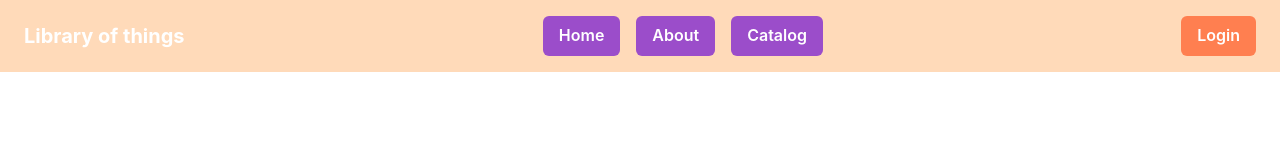
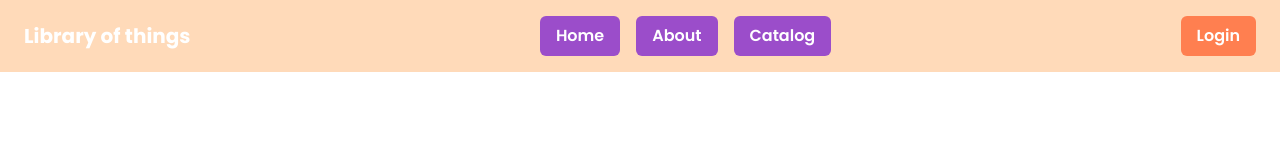
Before and after one commit to DennyNK/LibOfThings, a React (Vite) app in the folder client/: page / in a window 1280 px wide. Shown: the top 160 px of the page. Built offline with nearby package versions, Linux system fonts and the light colour scheme.

Commit message:
add poppins font

```diff
--- a/client/index.html
+++ b/client/index.html
@@ -3,6 +3,11 @@
   <head>
     <meta charset="UTF-8" />
     <meta name="viewport" content="width=device-width, initial-scale=1.0" />
+    <link
+      href="https://fonts.googleapis.com/css2?family=Poppins:wght@300;400;500;600;700&display=swap"
+      rel="stylesheet"
+    />
+
     <title>Library of things</title>
   </head>
   <body>
--- a/client/src/App.jsx
+++ b/client/src/App.jsx
@@ -6,7 +6,6 @@
 
   return (
     <>
-
     <Header/>
 
     </>
--- /dev/null
+++ b/client/src/components/home/Home.jsx
@@ -0,0 +1,5 @@
+export default function Home() {
+   return (
+
+   );
+}
--- a/client/src/theme.js
+++ b/client/src/theme.js
@@ -1,6 +1,10 @@
 import { extendTheme } from '@chakra-ui/react';
 
 const theme = extendTheme({
+    fonts: {
+        heading: 'Poppins, sans-serif', // For headings
+        body: 'Poppins, sans-serif',    // For body text
+      },
   colors: {
     peach: {
       500: '#FFDAB9', // Peach color
```
